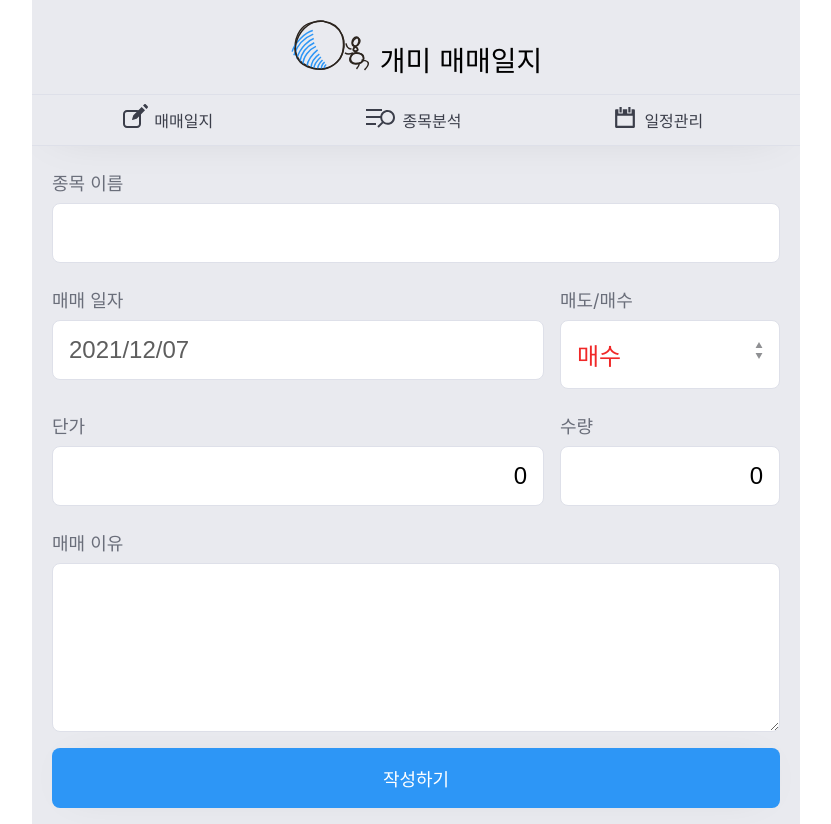
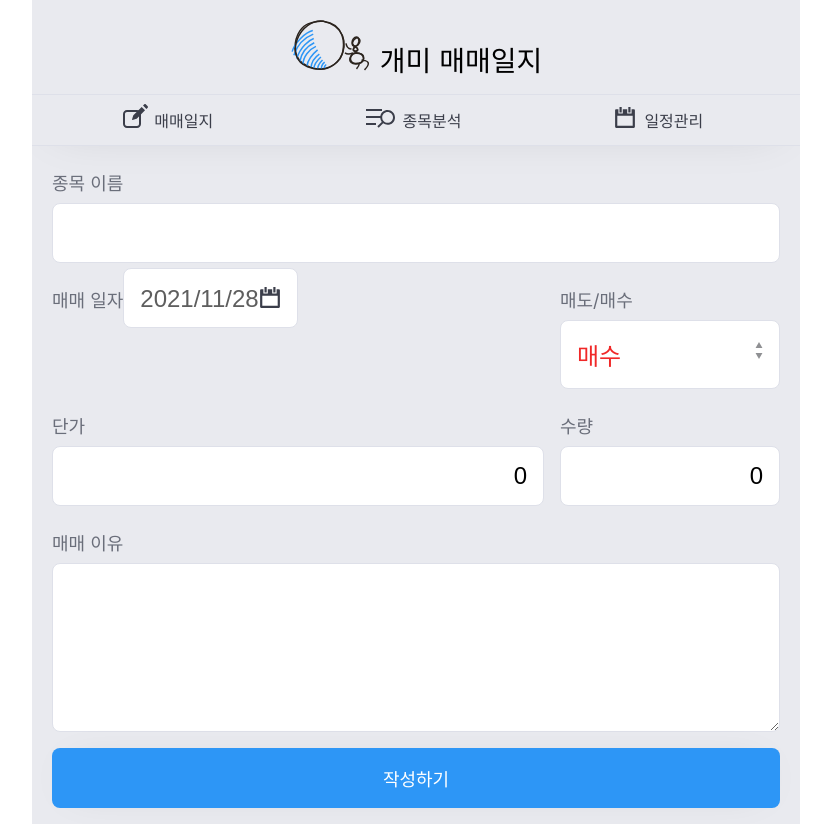
Before and after one commit to uu29/trading-log, a Next.js app: page /create in a window 1280 px wide. Shown: the whole page, without its empty margins (224-1055 px from the left). Built offline with nearby package versions, Linux system fonts and the light colour scheme.

Commit message:
update: react-datepicker 커스텀 중

```diff
--- a/package.json
+++ b/package.json
@@ -16,6 +16,7 @@
     "firebase": "^9.6.1",
     "next": "12.0.4",
     "react": "17.0.2",
+    "react-datepicker": "^4.5.0",
     "react-dom": "17.0.2"
   },
   "devDependencies": {
--- a/pages/create.tsx
+++ b/pages/create.tsx
@@ -1,6 +1,69 @@
+import { useState, forwardRef } from "react";
 import useForm from "hooks/useForm";
 import styled from "@emotion/styled";
 import { cx, css } from "@emotion/css";
+import DatePicker, { showTimeSelect } from "react-datepicker";
+import "react-datepicker/dist/react-datepicker.css";
+
+const date__input = css`
+  display: block;
+  padding: 1.6rem;
+  width: 100%;
+  height: 6rem;
+  border: 1px solid #dee0e9;
+  background: #fff;
+  border-radius: 0.8rem;
+  font-size: 2.4rem;
+  color: #5e5e5e;
+`;
+
+const IconCal = styled.span`
+  margin-top: 0.2rem;
+  float: right;
+  display: block;
+  width: 2.2rem;
+  height: 2.2rem;
+  background: url(/images/ic__cal.svg) no-repeat center;
+`;
+
+const date__header = css`
+  background: #d3d6e3;
+  padding: 1rem;
+  color: #3b3e4a;
+`;
+
+const CustomHeader = ({ date }) => (
+  <div className={date__header}>
+    {date.getFullYear()}년 {date.getMonth() + 1}월
+  </div>
+);
+
+const DateInput = () => {
+  const [startDate, setStartDate] = useState(new Date());
+
+  const onChange = (date) => {
+    setStartDate(date);
+  };
+  // eslint-disable-next-line react/display-name
+  const CustomInput = forwardRef<HTMLButtonElement, { value: Date; onClick(): void }>(({ value, onClick }, ref) => (
+    <button type="button" className={date__input} onClick={onClick} ref={ref}>
+      {value}
+      <IconCal />
+    </button>
+  ));
+
+  return (
+    <DatePicker
+      dateFormat="yyyy/MM/dd"
+      selected={startDate}
+      onChange={(date) => onChange(date)}
+      customInput={<CustomInput value={startDate} onClick={showTimeSelect} />}
+      renderCustomHeader={({ date, decreaseMonth, increaseMonth, prevMonthButtonDisabled, nextMonthDisabled }): JSX.Element => (
+        <CustomHeader date={date} />
+      )}
+    />
+  );
+};
 
 const select_icon_style = css`
   margin-top: 0.5rem;
@@ -44,9 +107,11 @@ interface IValue {
   desc: string;
 }
 const initialValue: IValue = { name: "", sales: SalesType.sell, date: "2021/12/07", count: 0, price: 0, desc: "" };
+
 const onSubmit = (value) => {
   console.log(value);
 };
+
 const Create = () => {
   const { form, handleChange } = useForm<IValue>({ initialValue, onSubmit });
   return (
@@ -57,7 +122,8 @@ const Create = () => {
         <Flex>
           <LeftColumn>
             <Label htmlFor="date">매매 일자</Label>
-            <InputDate type="text" id="date" name="date" value={form.date} onChange={handleChange} readOnly className={form_input_style} />
+            <DateInput />
+            {/* <InputDate type="text" id="date" name="date" value={form.date} onChange={handleChange} readOnly className={form_input_style} /> */}
           </LeftColumn>
           <RightColumn>
             <Label htmlFor="sales">매도/매수</Label>
```
Also changed, not shown: components/Nav.tsx (+0 -30 lines), pages/index.tsx (+11 -3 lines), public/images/ic__cal.svg (added), 1 other file (tests, documents, lock files or other folders).
